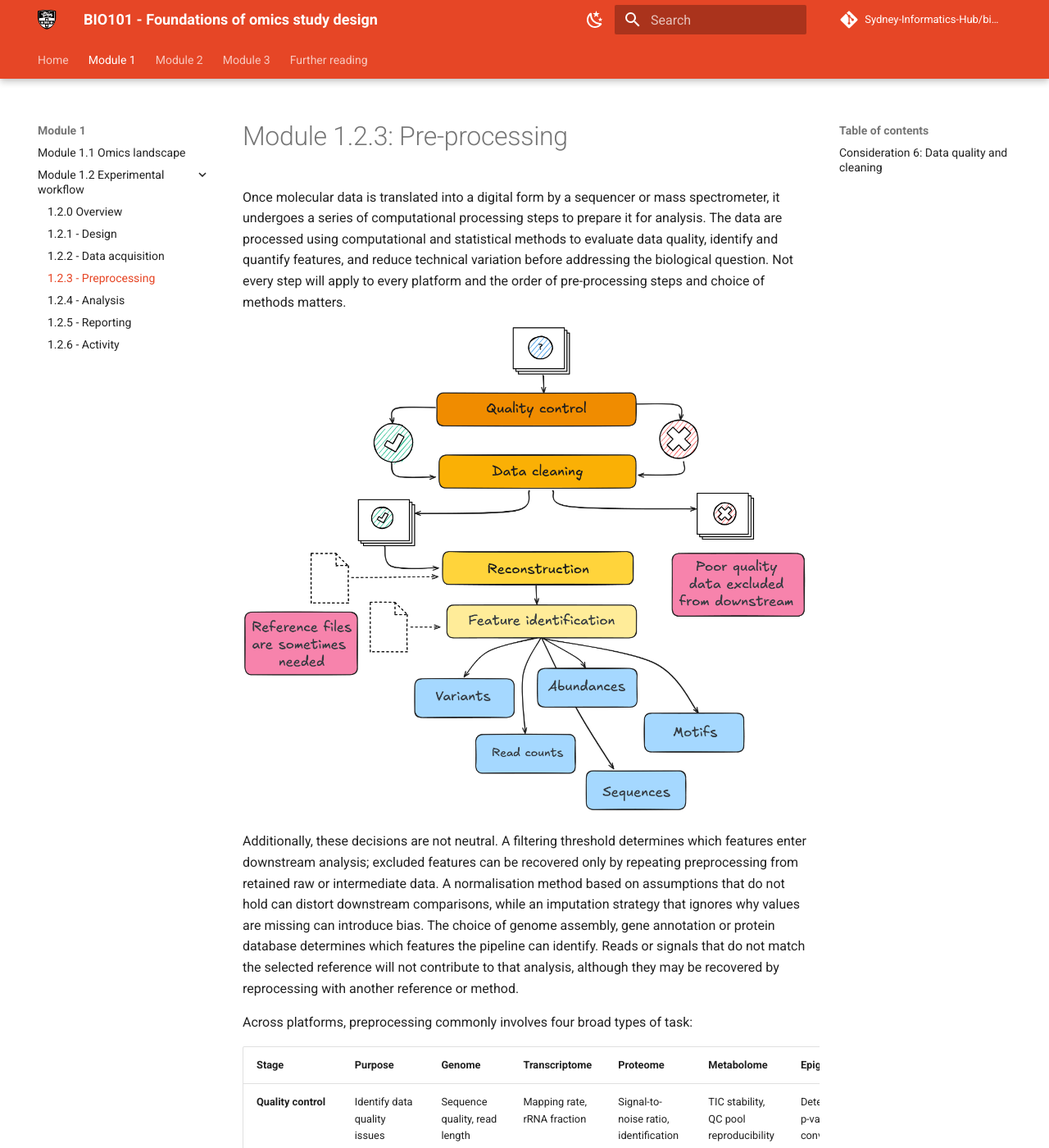
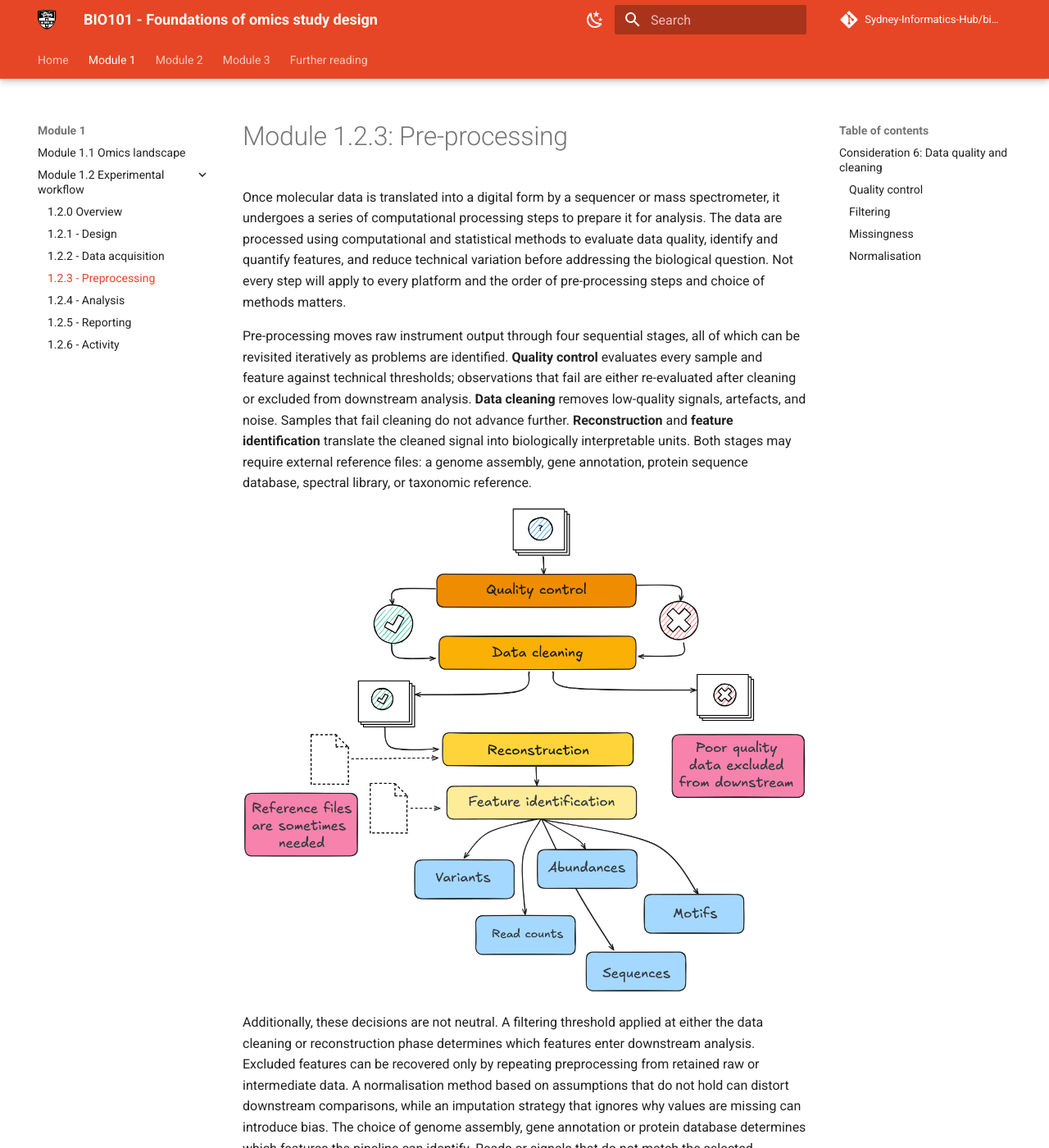
Before and after one commit to Sydney-Informatics-Hub/bio101-workshop, an MkDocs documentation site: the page built from docs/module1-2-3.md, in a window 1280 px wide and 1400 px high. Shown: the whole window at 82% size. Built offline with MkDocs 1.6.1 and Material for MkDocs 9.7.7, drawn with Linux system fonts in a browser that asks for light colours; comment, search, counter and statistics services are not loaded; some of the changed text lies outside the part shown.

Commit message:
Extend toc to 3 levels

```diff
--- a/docs/module1-2-3.md
+++ b/docs/module1-2-3.md
@@ -2,9 +2,11 @@
 
 Once molecular data is translated into a digital form by a sequencer or mass spectrometer, it undergoes a series of computational processing steps to prepare it for analysis. The data are processed using computational and statistical methods to evaluate data quality, identify and quantify features, and reduce technical variation before addressing the biological question. Not every step will apply to every platform and the order of pre-processing steps and choice of methods matters.
 
+Pre-processing moves raw instrument output through four sequential stages, all of which can be revisited iteratively as problems are identified. **Quality control** evaluates every sample and feature against technical thresholds; observations that fail are either re-evaluated after cleaning or excluded from downstream analysis. **Data cleaning** removes low-quality signals, artefacts, and noise. Samples that fail cleaning do not advance further. **Reconstruction** and **feature identification** translate the cleaned signal into biologically interpretable units. Both stages may require external reference files: a genome assembly, gene annotation, protein sequence database, spectral library, or taxonomic reference.
+
 ![](figs/1-2_preprocess.png)
 
-Additionally, these decisions are not neutral. A filtering threshold determines which features enter downstream analysis; excluded features can be recovered only by repeating preprocessing from retained raw or intermediate data. A normalisation method based on assumptions that do not hold can distort downstream comparisons, while an imputation strategy that ignores why values are missing can introduce bias. The choice of genome assembly, gene annotation or protein database determines which features the pipeline can identify. Reads or signals that do not match the selected reference will not contribute to that analysis, although they may be recovered by reprocessing with another reference or method.
+Additionally, these decisions are not neutral. A filtering threshold applied at either the data cleaning or reconstruction phase determines which features enter downstream analysis. Excluded features can be recovered only by repeating preprocessing from retained raw or intermediate data. A normalisation method based on assumptions that do not hold can distort downstream comparisons, while an imputation strategy that ignores why values are missing can introduce bias. The choice of genome assembly, gene annotation or protein database determines which features the pipeline can identify. Reads or signals that do not match the selected reference will not contribute to that analysis, although they may be recovered by reprocessing with another reference or method.
 
 Across platforms, preprocessing commonly involves four broad types of task:
 
--- a/mkdocs.yml
+++ b/mkdocs.yml
@@ -65,7 +65,7 @@ markdown_extensions:
   - md_in_html
   - pymdownx.superfences
   - toc:
-      toc_depth: 2
+      toc_depth: 3
 
 extra:
   analytics:
```
Also changed, not shown: other parts of docs/module1-2-3.md (+1 -1 lines).
